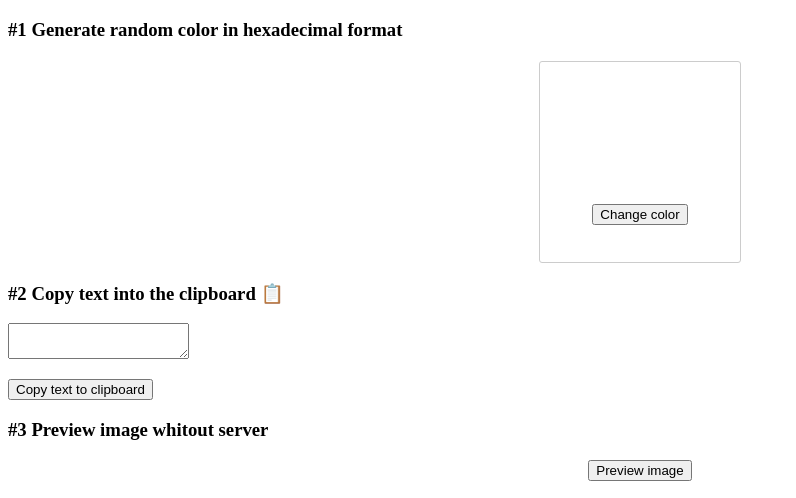
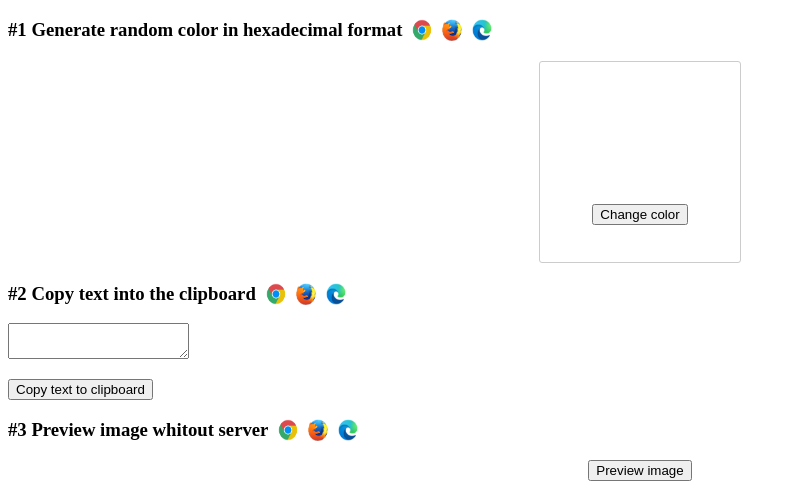
Before and after one commit to J4MP/tipsJS, a plain HTML site: page index.html in a window 1280 px wide. Shown: the whole page, without its empty margins (0-796 px from the left). Drawn offline with Linux system fonts and the light colour scheme.

Commit message:
Agregated navigators icons support

```diff
--- a/index.css
+++ b/index.css
@@ -1,3 +1,11 @@
+.tip-title {
+    display: flex;
+}
+.navigator-icon {
+    width: 20px;
+    margin-left: 10px;
+}
+
 #tip1>div {
     width: 200px;
     height: 200px;
@@ -17,7 +25,7 @@
     align-items: center;
 }
 
-#tip3 img {
+#tip3>.tip-content>img {
     margin-top: 20px;
     width: 200px;
 }
--- a/index.js
+++ b/index.js
@@ -1,12 +1,22 @@
 import tipJS from "./tipJS.js";
 
-function createTip(numTip, titleTip) {
+function createTip(numTip, titleTip, navigators = []) {
     const element = document.createElement('div');
     const content = document.createElement('div');
     const title = document.createElement('h3');
 
+    title.classList.add('tip-title');
+    content.classList.add('tip-content');
     title.textContent = `#${numTip} ${titleTip}`;
     element.id = `tip${numTip}`;
+
+    navigators.forEach(nav => {
+        const icon = document.createElement('img');
+        icon.classList.add('navigator-icon');
+        icon.setAttribute('src', `./assets/images/${nav}.png`);
+        title.appendChild(icon);
+    });
+
     element.appendChild(title);
     element.appendChild(content);
 
@@ -15,7 +25,7 @@ function createTip(numTip, titleTip) {
     return content;
 }
 
-const tip1 = createTip(1, 'Generate random color in hexadecimal format');
+const tip1 = createTip(1, 'Generate random color in hexadecimal format', ['chrome','firefox','edge']);
 const tip1Button = document.createElement('button');
 tip1Button.textContent = 'Change color';
 tip1Button.addEventListener('click', () => {
@@ -25,7 +35,7 @@ tip1Button.addEventListener('click', () => {
 });
 tip1.append(document.createElement('p'), tip1Button);
 
-const tip2 = createTip(2, 'Copy text into the clipboard 📋');
+const tip2 = createTip(2, 'Copy text into the clipboard', ['chrome','firefox','edge']);
 const tip2Button = document.createElement('button');
 tip2Button.textContent = 'Copy text to clipboard';
 tip2Button.addEventListener('click', () => {
@@ -37,7 +47,7 @@ tip2Button.addEventListener('click', () => {
 });
 tip2.append(document.createElement('textarea'), document.createElement('p'), tip2Button);
 
-const tip3 = createTip(3, 'Preview image whitout server');
+const tip3 = createTip(3, 'Preview image whitout server', ['chrome','firefox','edge']);
 const tip3Button = document.createElement('button');
 const tip3Img = document.createElement('img');
 tip3Button.textContent = 'Preview image';
```
Also changed, not shown: assets/images/chrome.png (added), assets/images/edge.png (added), assets/images/firefox.png (added), assets/images/opera.png (added), assets/images/safari.png (added).
